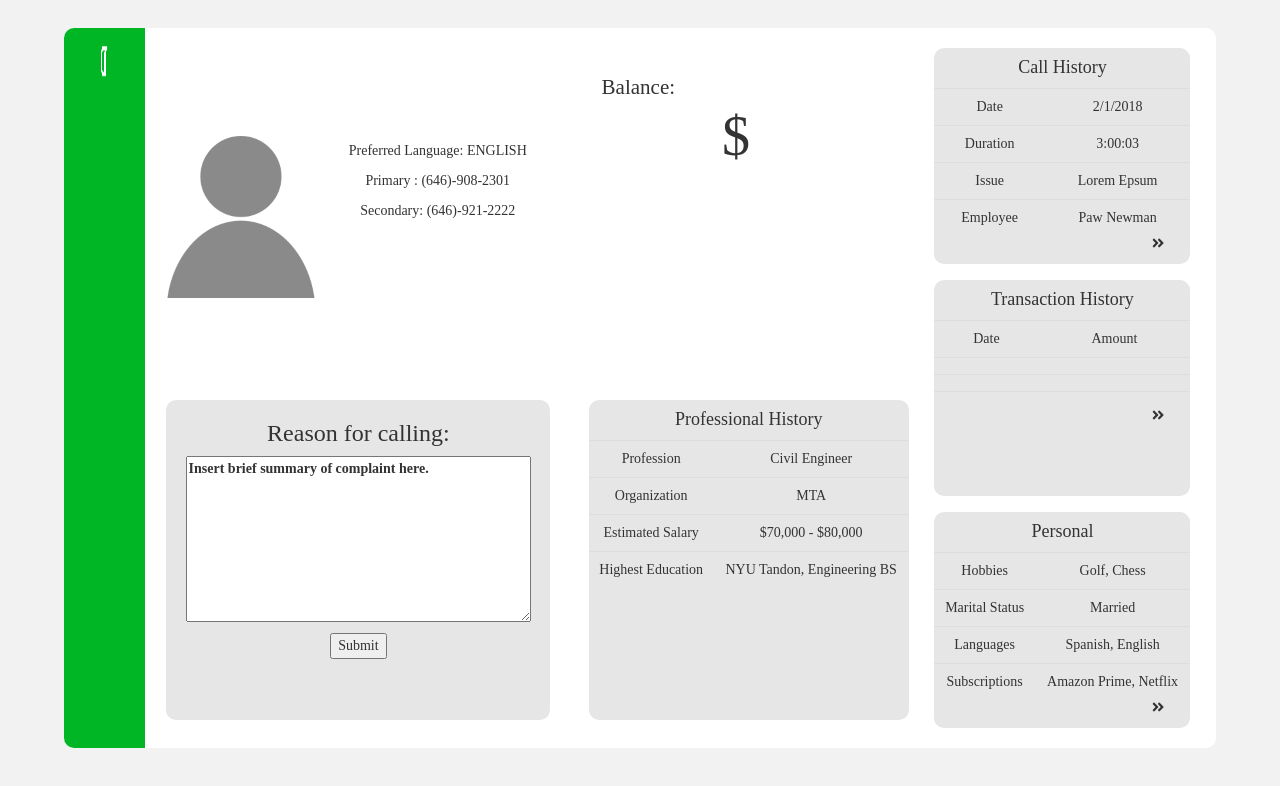
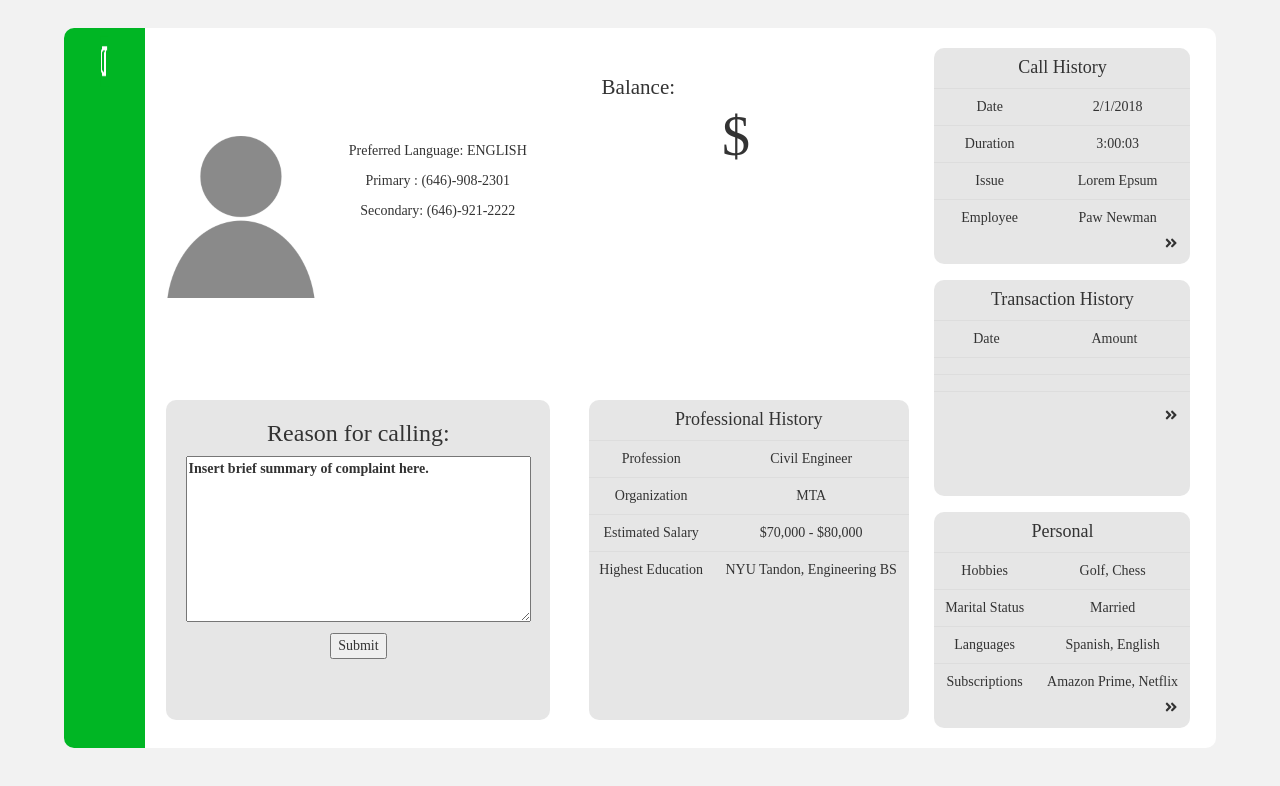
Before and after one commit to suyasha0/seabob-wuft, a React (Create React App) app: page / in a window 1280 px wide. Shown: the top 786 px of the page. Built offline with nearby package versions, Linux system fonts and the light colour scheme; no server answers.

Commit message:
that 1 %

```diff
--- a/src/App.css
+++ b/src/App.css
@@ -175,5 +175,5 @@ textarea{
 
 .fa-angle-double-right{
   position: fixed;
-  left: 90%;
+  left: 91%;
 }
```
